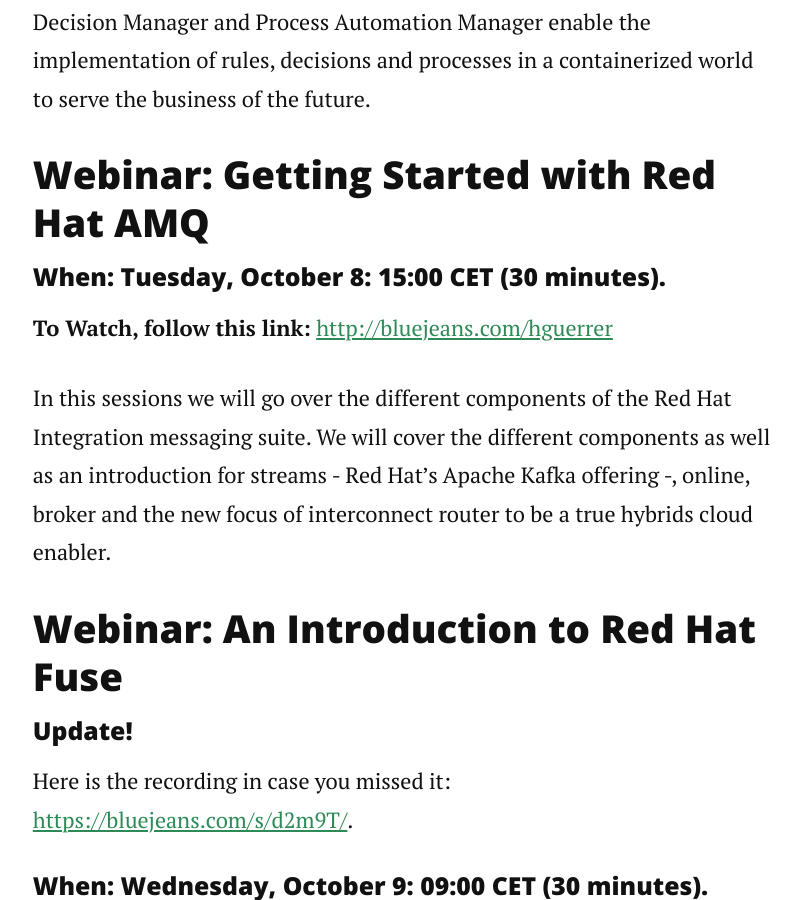
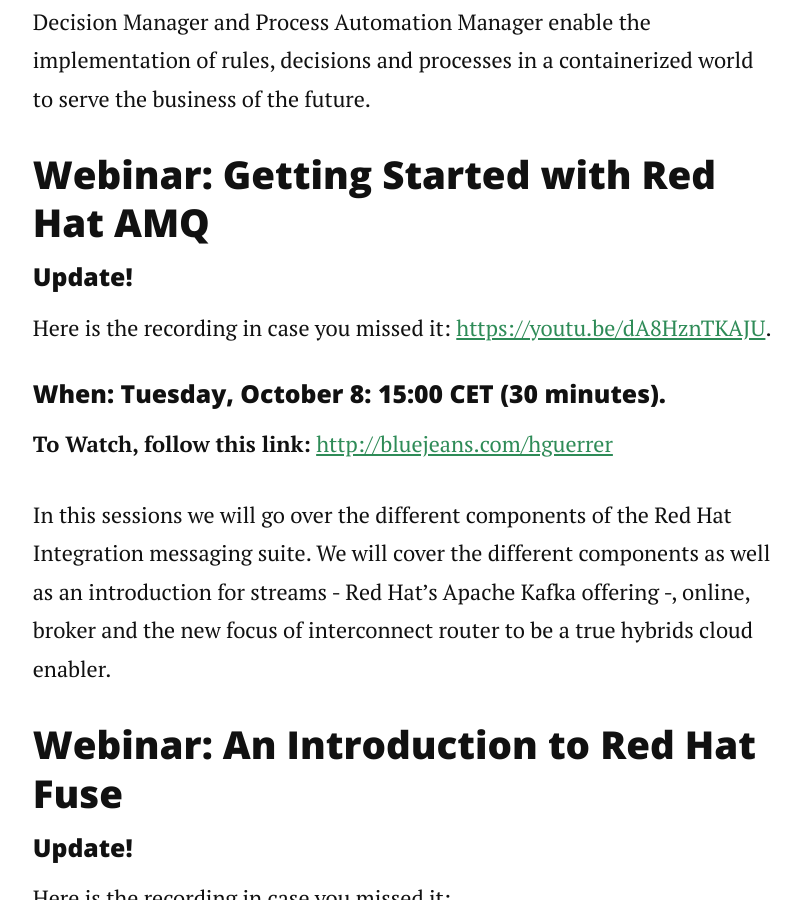
Before and after one commit to redhat-hackathon/redhat-hackathon.github.io, a Jekyll site: the page built from _posts/2019-04-10-update-upcoming-webinars.markdown, in a window 1280 px wide and 900 px high, scrolled down 1192 px. Shown: the whole window, without its empty margins (236-1037 px from the left). Built offline with Jekyll 4.4.1, drawn with Linux system fonts in a browser that asks for light colours; nearby versions of some CDN libraries.

Commit message:
Update webinar with youtube url.

```diff
--- a/_posts/2019-04-10-update-upcoming-webinars.markdown
+++ b/_posts/2019-04-10-update-upcoming-webinars.markdown
@@ -15,6 +15,9 @@
 In the world of cloud-native applications, microservices and event-driven architectures, the role of business rules, decisions and processes plays an ever growing role. The increasing load on information systems due to fast digitalization of our world asks for optimized platforms that are agile, light-weight and horizontally scalable. In this session we will look at how Red Hat Decision Manager and Process Automation Manager enable the implementation of rules, decisions and processes in a containerized world to serve the business of the future.
 
 ### Webinar: Getting Started with Red Hat AMQ
+
+#### Update!
+Here is the recording in case you missed it: [https://youtu.be/dA8HznTKAJU](https://youtu.be/dA8HznTKAJU).
 
 #### When: Tuesday, October 8: 15:00 CET (30 minutes).
 
```
